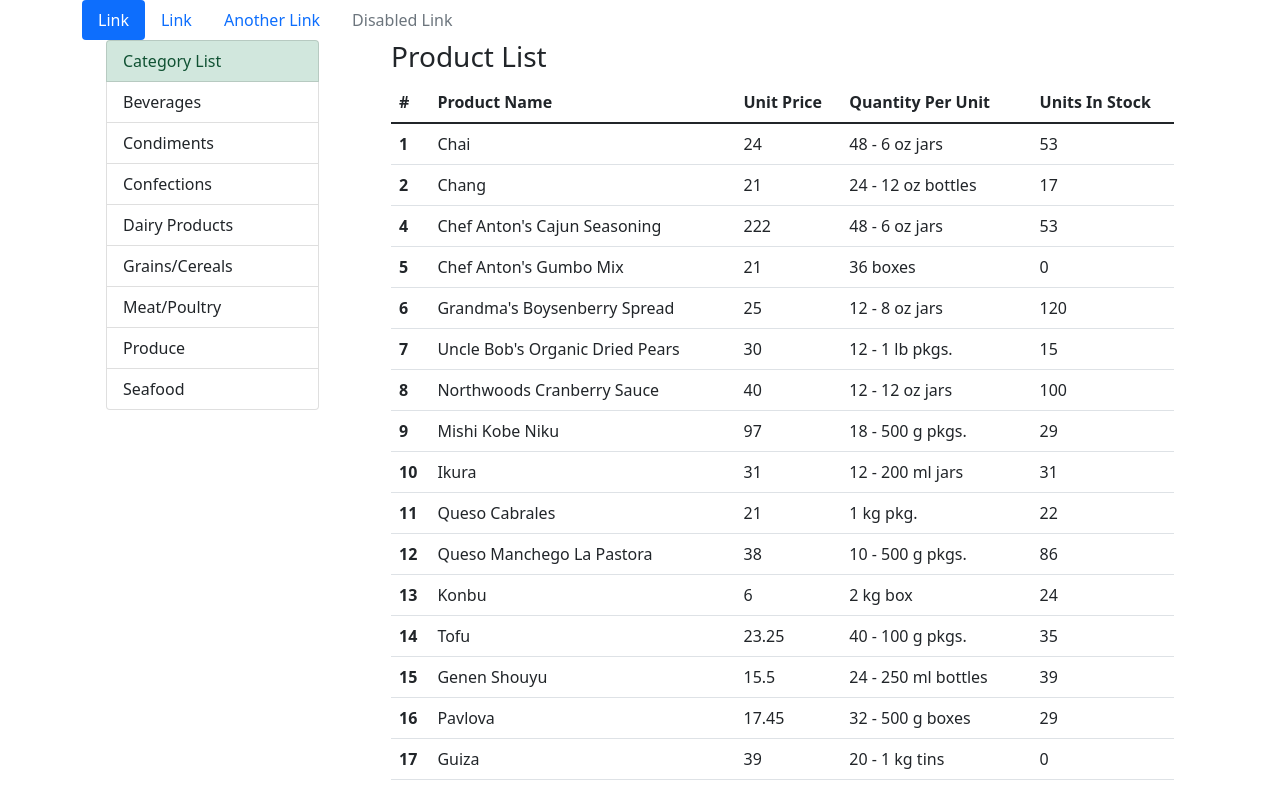
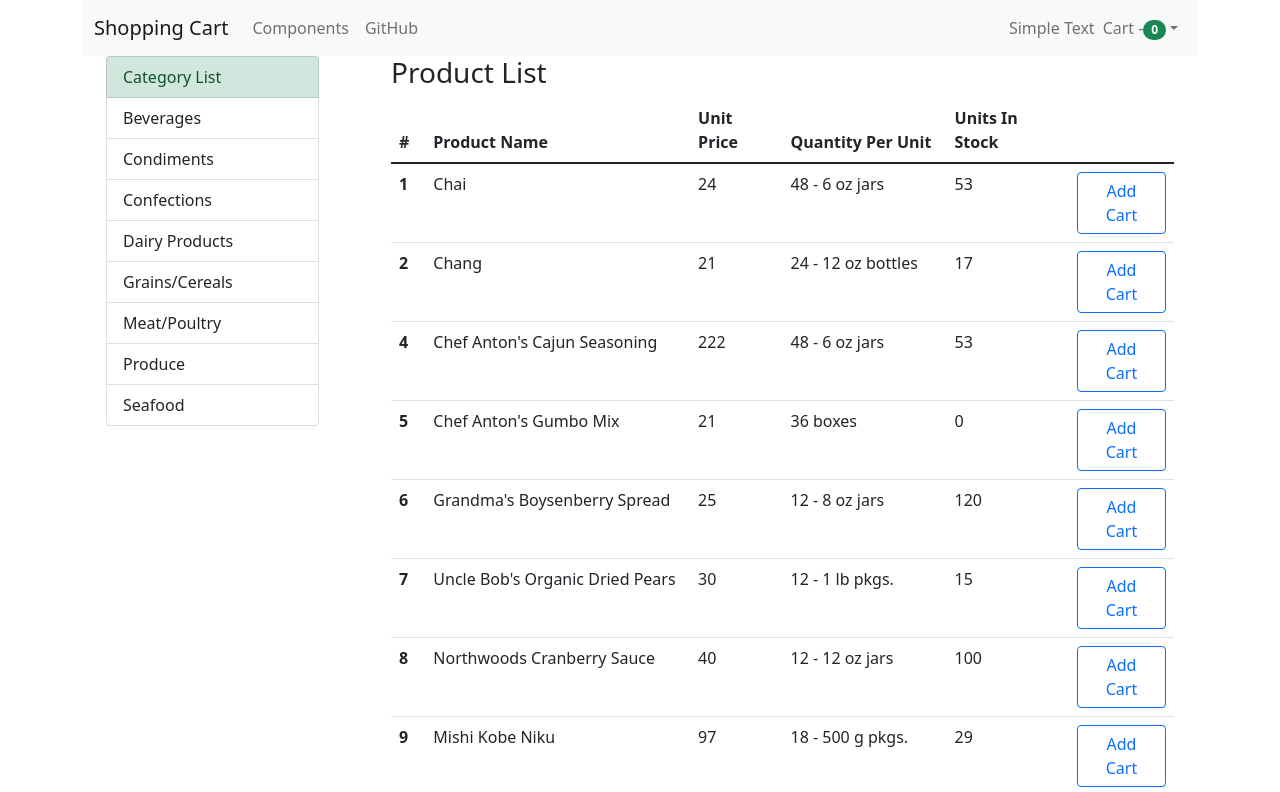
Before and after one commit to ihsansunman/Shopping-Cart, a React (Create React App) app: page / in a window 1280 px wide. Shown: the top 792 px of the page. Built offline with nearby package versions, Linux system fonts and the light colour scheme; data requests are answered from the project's data file; the HTML template or start-up script is replaced by a standard one.

Commit message:
Create Cart

```diff
--- a/src/App.js
+++ b/src/App.js
@@ -5,25 +5,37 @@ import Navi from "./Navi";
 import ProductList from "./ProductList";
 
 export default class App extends Component {
-  state={currentCategory:"", products: []}
+  state = { currentCategory: "", products: [], cart: [] };
 
   changeCategory = (category) => {
     this.setState({ currentCategory: category.categoryName });
-    this.getProducts(category.id)
+    this.getProducts(category.id);
   };
 
-  componentDidMount(){
-    this.getProducts()
+  componentDidMount() {
+    this.getProducts();
   }
 
   getProducts = (categoryId) => {
-    let url ="http://localhost:3000/products"
-    if(categoryId){
-      url+="?categoryId="+categoryId
+    let url = "http://localhost:3000/products";
+    if (categoryId) {
+      url += "?categoryId=" + categoryId;
     }
     fetch(url)
-    .then(response=>response.json())
-    .then(data=>this.setState({products:data}))
+      .then((response) => response.json())
+      .then((data) => this.setState({ products: data }));
+  };
+
+  addToCart = (product) => {
+    let newCart = this.state.cart;
+    var addedItem = newCart.find((c) => c.product.id === product.id);
+    if (addedItem) {
+      addedItem.quantity += 1;
+    } else {
+      newCart.push({ product: product, quantity: 1 });
+    }
+
+    this.setState({ cart: newCart });
   };
 
   render() {
@@ -31,15 +43,22 @@ export default class App extends Component {
     let categoryInfo = { title: "Category List" };
     return (
       <Container>
-        <Row>
-          <Navi />
-        </Row>
+        <Navi cart={this.state.cart} />
         <Row>
           <Col xs="3">
-            <Category currentCategory={this.state.currentCategory} changeCategory={this.changeCategory} info={categoryInfo} />
+            <Category
+              currentCategory={this.state.currentCategory}
+              changeCategory={this.changeCategory}
+              info={categoryInfo}
+            />
           </Col>
           <Col xs="9">
-            <ProductList products={this.state.products} currentCategory={this.state.currentCategory} changeCategory={this.changeCategory} info={productInfo} />
+            <ProductList
+              products={this.state.products}
+              addToCart={this.addToCart}
+              currentCategory={this.state.currentCategory}
+              info={productInfo}
+            />
           </Col>
         </Row>
       </Container>
--- a/src/Navi.js
+++ b/src/Navi.js
@@ -1,29 +1,59 @@
 import React, { Component } from "react";
-import { Container, Nav, NavItem, NavLink} from "reactstrap";
+import {
+  DropdownItem,
+  UncontrolledDropdown,
+  DropdownToggle,
+  DropdownMenu,
+  Nav,
+  NavItem,
+  NavLink,
+  Navbar,
+  NavbarBrand,
+  NavbarToggler,
+  Collapse,
+  NavbarText,
+  Badge,
+} from "reactstrap";
 
 export default class Navi extends Component {
   render() {
     return (
-      <Container>
-        <Nav pills>
+      <div>
+        <Navbar color="light" expand="md" full light>
+          <NavbarBrand href="/">Shopping Cart</NavbarBrand>
+          <NavbarToggler onClick={function noRefCheck() {}} />
+          <Collapse navbar>
+            <Nav className="me-auto" navbar>
               <NavItem>
-            <NavLink active href="#">
-              Link
-            </NavLink>
+                <NavLink href="/components/">Components</NavLink>
               </NavItem>
               <NavItem>
-            <NavLink href="#">Link</NavLink>
-          </NavItem>
-          <NavItem>
-            <NavLink href="#">Another Link</NavLink>
-          </NavItem>
-          <NavItem>
-            <NavLink disabled href="#">
-              Disabled Link
+                <NavLink href="https://github.com/reactstrap/reactstrap">
+                  GitHub
                 </NavLink>
               </NavItem>
             </Nav>
-      </Container>
+            <Nav navbar>
+              <NavbarText>Simple Text</NavbarText>
+              <UncontrolledDropdown inNavbar nav>
+                <DropdownToggle caret nav>
+                  Cart -
+                  <Badge color="success" pill>
+                    {this.props.cart.length}
+                  </Badge>
+                </DropdownToggle>
+                <DropdownMenu right>
+                  {this.props.cart.map((cart) => (
+                    <DropdownItem>Product Name</DropdownItem>
+                  ))}
+                  <DropdownItem divider />
+                  <DropdownItem>Clear Cart</DropdownItem>
+                </DropdownMenu>
+              </UncontrolledDropdown>
+            </Nav>
+          </Collapse>
+        </Navbar>
+      </div>
     );
   }
 }
--- a/src/ProductList.js
+++ b/src/ProductList.js
@@ -1,5 +1,5 @@
 import React, { Component } from "react";
-import { Container, Table } from "reactstrap";
+import { Container, Table, Button } from "reactstrap";
 
 export default class ProductList extends Component {
   render() {
@@ -16,8 +16,10 @@ export default class ProductList extends Component {
               <th>Unit Price</th>
               <th>Quantity Per Unit</th>
               <th>Units In Stock</th>
+              <th></th>
             </tr>
-          </thead><tbody>
+          </thead>
+          <tbody>
             {this.props.products.map((product) => (
               <tr key={product.id}>
                 <th scope="row">{product.id}</th>
@@ -25,6 +27,11 @@ export default class ProductList extends Component {
                 <td>{product.unitPrice}</td>
                 <td>{product.quantityPerUnit}</td>
                 <td>{product.unitsInStock}</td>
+                <td>
+                  <Button onClick={()=>{this.props.addToCart(product)}} color="primary" outline>
+                    Add Cart
+                  </Button>
+                </td>
               </tr>
             ))}
           </tbody>
```
Lines whose indentation alone changed are shown as unchanged.
